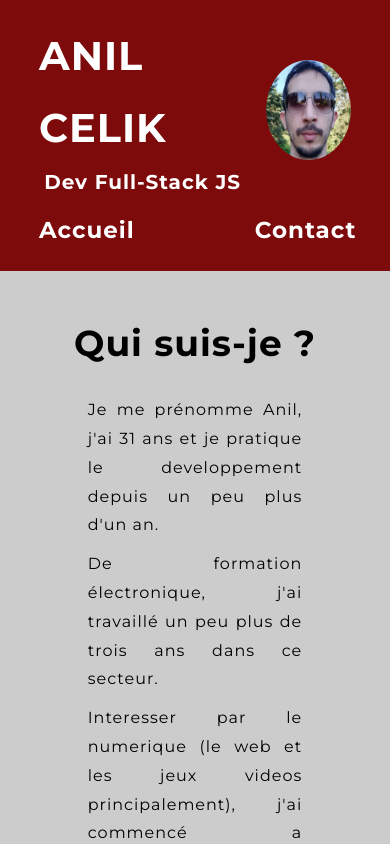
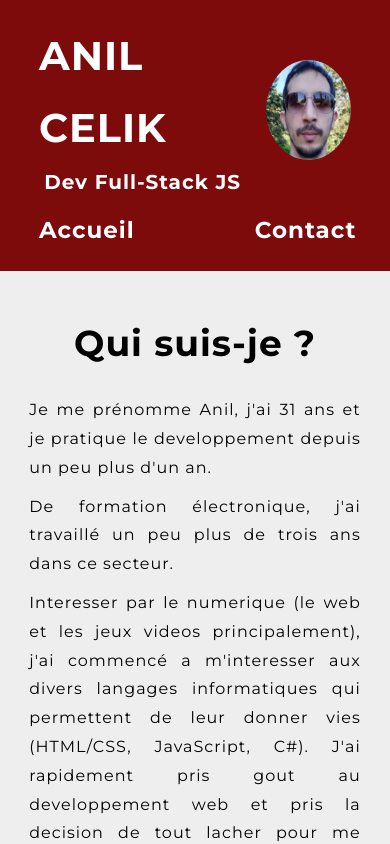
Before and after one commit to AnilC07/my-portfolio, a Next.js app: page / in a window 390 px wide. Shown: the top 844 px of the page. Built offline with nearby package versions, Linux system fonts and the light colour scheme; no server answers; the database is empty.

Commit message:
edit About section's css

```diff
--- a/components/sections/About.module.css
+++ b/components/sections/About.module.css
@@ -1,7 +1,5 @@
-
-
 .about {
-    background: #ccc;
+    background: #eee;
     padding: 2rem 0;
 }
 
@@ -13,9 +11,20 @@
     margin: 0 auto;
 }
 
-.text p{
+.text p {
     margin-bottom: 1rem;
 }
+
 .text a {
     color: blue
 }
+
+@media screen and (max-width: 992px) {
+    .about .text {
+        width: 85%;
+        font-size: 1.6rem;
+        text-align: justify;
+
+        margin: 0 auto;
+    }
+}
```
